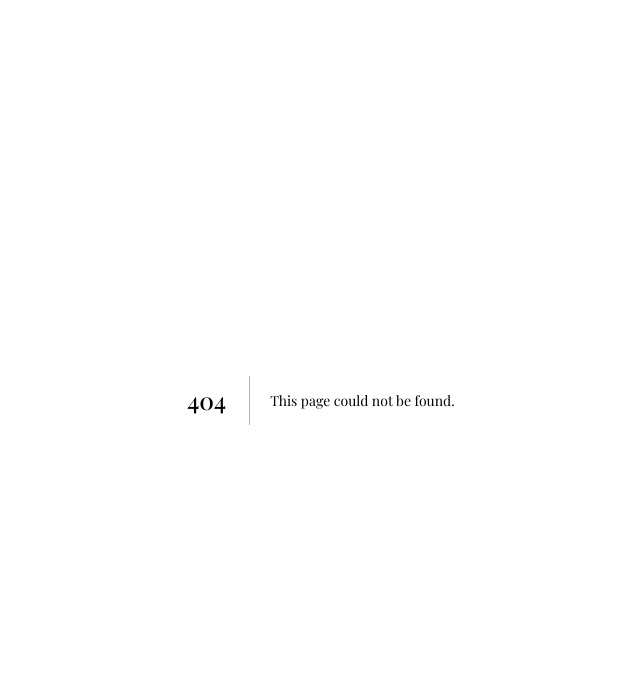
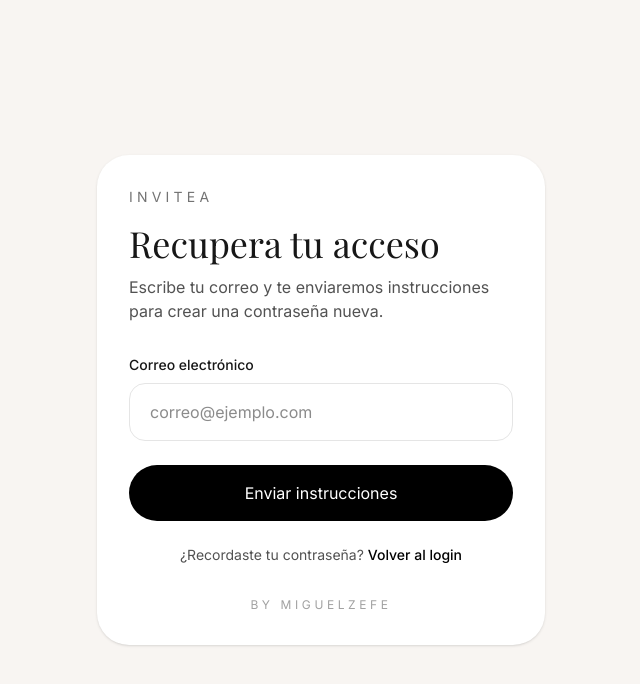
Before and after one commit to MiguelZefe/invitea, a Next.js app: page /recuperar-password in a window 1280 px wide. Before the commit this address had no page. Shown: the top 684 px of the page, without its empty margins (319-959 px from the left). Built offline with nearby package versions, Linux system fonts and the light colour scheme; no server answers; a web font is replaced by a local one.

Commit message:
feat: agregar recuperacion de contraseña

```diff
--- a/src/app/auth/callback/route.ts
+++ b/src/app/auth/callback/route.ts
@@ -4,14 +4,26 @@ import { NextResponse } from "next/server";
 export async function GET(request: Request) {
   const requestUrl = new URL(request.url);
   const code = requestUrl.searchParams.get("code");
+  const next = requestUrl.searchParams.get("next");
+  const isPasswordRecovery = next === "/restablecer-password";
 
   if (code) {
     const supabase = await createClient();
     const { error } = await supabase.auth.exchangeCodeForSession(code);
 
     if (!error) {
-      return NextResponse.redirect(new URL("/dashboard", requestUrl.origin));
+      const destination = isPasswordRecovery
+        ? "/restablecer-password"
+        : "/dashboard";
+
+      return NextResponse.redirect(new URL(destination, requestUrl.origin));
     }
+  }
+
+  if (isPasswordRecovery) {
+    const recoveryUrl = new URL("/recuperar-password", requestUrl.origin);
+    recoveryUrl.searchParams.set("error", "enlace");
+    return NextResponse.redirect(recoveryUrl);
   }
 
   const loginUrl = new URL("/login", requestUrl.origin);
--- a/src/app/login/page.tsx
+++ b/src/app/login/page.tsx
@@ -34,6 +34,15 @@ export default async function LoginPage({ searchParams }: LoginPageProps) {
 
         <LoginForm />
 
+        <p className="mt-5 text-center text-sm">
+          <Link
+            href="/recuperar-password"
+            className="text-neutral-600 underline-offset-4 hover:text-black hover:underline"
+          >
+            Olvidé mi contraseña
+          </Link>
+        </p>
+
         {error === "confirmacion" && (
           <p className="mt-5 rounded-2xl bg-red-50 px-4 py-3 text-sm text-red-700" role="alert">
             No pudimos confirmar tu correo. El enlace puede haber expirado o ya
--- /dev/null
+++ b/src/app/recuperar-password/page.tsx
@@ -0,0 +1,65 @@
+import RecoveryPasswordForm from "@/components/auth/RecoveryPasswordForm";
+import { createClient } from "@/lib/supabase-server";
+import Link from "next/link";
+import { redirect } from "next/navigation";
+
+type RecoveryPasswordPageProps = {
+  searchParams: Promise<{ error?: string }>;
+};
+
+export default async function RecoveryPasswordPage({
+  searchParams,
+}: RecoveryPasswordPageProps) {
+  const supabase = await createClient();
+  const { error } = await searchParams;
+  const {
+    data: { user },
+  } = await supabase.auth.getUser();
+
+  if (user) {
+    redirect("/dashboard");
+  }
+
+  return (
+    <main className="flex min-h-screen items-center justify-center bg-[#f8f5f2] px-6 py-10">
+      <section className="w-full max-w-md rounded-[2rem] bg-white p-8 shadow-sm">
+        <p className="mb-4 text-sm uppercase tracking-[0.3em] text-neutral-500">
+          INVITEA
+        </p>
+
+        <h1 className="mb-3 text-4xl">Recupera tu acceso</h1>
+
+        <p className="mb-8 text-neutral-600">
+          Escribe tu correo y te enviaremos instrucciones para crear una
+          contraseña nueva.
+        </p>
+
+        {error === "enlace" && (
+          <p
+            className="mb-5 rounded-2xl bg-red-50 px-4 py-3 text-sm text-red-700"
+            role="alert"
+          >
+            El enlace de recuperación es inválido, expiró o ya fue utilizado.
+            Solicita uno nuevo para continuar.
+          </p>
+        )}
+
+        <RecoveryPasswordForm />
+
+        <p className="mt-6 text-center text-sm text-neutral-600">
+          ¿Recordaste tu contraseña?{" "}
+          <Link
+            href="/login"
+            className="font-medium text-black underline-offset-4 hover:underline"
+          >
+            Volver al login
+          </Link>
+        </p>
+
+        <p className="mt-8 text-center text-xs uppercase tracking-[0.3em] text-neutral-400">
+          By MiguelZefe
+        </p>
+      </section>
+    </main>
+  );
+}
--- /dev/null
+++ b/src/app/restablecer-password/page.tsx
@@ -0,0 +1,48 @@
+import ResetPasswordForm from "@/components/auth/ResetPasswordForm";
+import { createClient } from "@/lib/supabase-server";
+import Link from "next/link";
+
+export default async function ResetPasswordPage() {
+  const supabase = await createClient();
+  const {
+    data: { user },
+  } = await supabase.auth.getUser();
+
+  return (
+    <main className="flex min-h-screen items-center justify-center bg-[#f8f5f2] px-6 py-10">
+      <section className="w-full max-w-md rounded-[2rem] bg-white p-8 shadow-sm">
+        <p className="mb-4 text-sm uppercase tracking-[0.3em] text-neutral-500">
+          INVITEA
+        </p>
+
+        {user ? (
+          <>
+            <h1 className="mb-3 text-4xl">Nueva contraseña</h1>
+            <p className="mb-8 text-neutral-600">
+              Elige una contraseña nueva para recuperar el acceso a tu cuenta.
+            </p>
+            <ResetPasswordForm />
+          </>
+        ) : (
+          <div>
+            <h1 className="mb-3 text-4xl">Enlace inválido</h1>
+            <p className="text-neutral-600">
+              Este enlace de recuperación expiró, ya fue utilizado o no es
+              válido. Solicita uno nuevo para continuar.
+            </p>
+            <Link
+              href="/recuperar-password"
+              className="mt-8 block rounded-full bg-black px-8 py-4 text-center text-white transition hover:opacity-90"
+            >
+              Solicitar otro enlace
+            </Link>
+          </div>
+        )}
+
+        <p className="mt-8 text-center text-xs uppercase tracking-[0.3em] text-neutral-400">
+          By MiguelZefe
+        </p>
+      </section>
+    </main>
+  );
+}
--- /dev/null
+++ b/src/components/auth/RecoveryPasswordForm.tsx
@@ -0,0 +1,72 @@
+"use client";
+
+import { createClient } from "@/lib/supabase-browser";
+import { FormEvent, useState } from "react";
+
+export default function RecoveryPasswordForm() {
+  const supabase = createClient();
+  const [email, setEmail] = useState("");
+  const [loading, setLoading] = useState(false);
+  const [requestFinished, setRequestFinished] = useState(false);
+
+  const handleRecovery = async (event: FormEvent<HTMLFormElement>) => {
+    event.preventDefault();
+    setLoading(true);
+
+    await supabase.auth.resetPasswordForEmail(email.trim(), {
+      redirectTo: `${window.location.origin}/auth/callback?next=/restablecer-password`,
+    });
+
+    setLoading(false);
+    setRequestFinished(true);
+  };
+
+  if (requestFinished) {
+    return (
+      <div
+        className="rounded-[2rem] bg-[#f8f5f2] px-6 py-8 text-center"
+        role="status"
+      >
+        <div className="mx-auto flex size-12 items-center justify-center rounded-full bg-black text-xl text-white">
+          ✓
+        </div>
+        <h2 className="mt-5 text-2xl">Revisa tu correo</h2>
+        <p className="mt-3 text-sm leading-6 text-neutral-600">
+          Si existe una cuenta asociada a ese correo, recibirás un enlace para
+          restablecer tu contraseña.
+        </p>
+        <p className="mt-4 text-xs text-neutral-500">
+          Revisa también tu carpeta de correo no deseado.
+        </p>
+      </div>
+    );
+  }
+
+  return (
+    <form onSubmit={handleRecovery}>
+      <div className="mb-6">
+        <label className="mb-2 block text-sm font-medium" htmlFor="recovery-email">
+          Correo electrónico
+        </label>
+        <input
+          id="recovery-email"
+          type="email"
+          required
+          autoComplete="email"
+          value={email}
+          onChange={(event) => setEmail(event.target.value)}
+          placeholder="correo@ejemplo.com"
+          className="w-full rounded-2xl border border-neutral-200 bg-white px-5 py-4 outline-none transition focus:border-black"
+        />
+      </div>
+
+      <button
+        type="submit"
+        disabled={loading}
+        className="w-full rounded-full bg-black px-8 py-4 text-white transition hover:opacity-90 disabled:opacity-50"
+      >
+        {loading ? "Enviando..." : "Enviar instrucciones"}
+      </button>
+    </form>
+  );
+}
--- /dev/null
+++ b/src/components/auth/ResetPasswordForm.tsx
@@ -0,0 +1,108 @@
+"use client";
+
+import { createClient } from "@/lib/supabase-browser";
+import { useRouter } from "next/navigation";
+import { FormEvent, useState } from "react";
+
+export default function ResetPasswordForm() {
+  const router = useRouter();
+  const supabase = createClient();
+  const [newPassword, setNewPassword] = useState("");
+  const [passwordConfirmation, setPasswordConfirmation] = useState("");
+  const [loading, setLoading] = useState(false);
+  const [errorMessage, setErrorMessage] = useState("");
+
+  const handlePasswordUpdate = async (event: FormEvent<HTMLFormElement>) => {
+    event.preventDefault();
+    setErrorMessage("");
+
+    if (newPassword.length < 8) {
+      setErrorMessage("La contraseña debe tener al menos 8 caracteres.");
+      return;
+    }
+
+    if (newPassword !== passwordConfirmation) {
+      setErrorMessage("Las contraseñas no coinciden.");
+      return;
+    }
+
+    setLoading(true);
+
+    const { error } = await supabase.auth.updateUser({
+      password: newPassword,
+    });
+
+    setLoading(false);
+
+    if (error) {
+      setErrorMessage(
+        "No pudimos actualizar tu contraseña. El enlace puede haber expirado; solicita uno nuevo."
+      );
+      return;
+    }
+
+    router.push("/dashboard");
+    router.refresh();
+  };
+
+  const inputClassName =
+    "w-full rounded-2xl border border-neutral-200 bg-white px-5 py-4 outline-none transition focus:border-black";
+
+  return (
+    <form onSubmit={handlePasswordUpdate}>
+      <div className="mb-5">
+        <label className="mb-2 block text-sm font-medium" htmlFor="new-password">
+          Contraseña nueva
+        </label>
+        <input
+          id="new-password"
+          type="password"
+          required
+          minLength={8}
+          autoComplete="new-password"
+          value={newPassword}
+          onChange={(event) => setNewPassword(event.target.value)}
+          placeholder="Mínimo 8 caracteres"
+          className={inputClassName}
+        />
+      </div>
+
+      <div className="mb-6">
+        <label
+          className="mb-2 block text-sm font-medium"
+          htmlFor="new-password-confirmation"
+        >
+          Confirmar contraseña
+        </label>
+        <input
+          id="new-password-confirmation"
+          type="password"
+          required
+          minLength={8}
+          autoComplete="new-password"
+          value={passwordConfirmation}
+          onChange={(event) => setPasswordConfirmation(event.target.value)}
+          placeholder="Repite tu contraseña nueva"
+          className={inputClassName}
+        />
+      </div>
+
+      {errorMessage && (
+        <p
+          className="mb-5 rounded-2xl bg-red-50 px-4 py-3 text-sm text-red-700"
+          role="alert"
+        >
+          {errorMessage}
+        </p>
+      )}
+
+      <button
+        type="submit"
+        disabled={loading}
+        className="w-full rounded-full bg-black px-8 py-4 text-white transition hover:opacity-90 disabled:opacity-50"
+      >
+        {loading ? "Actualizando..." : "Guardar contraseña"}
+      </button>
+    </form>
+  );
+}
```
